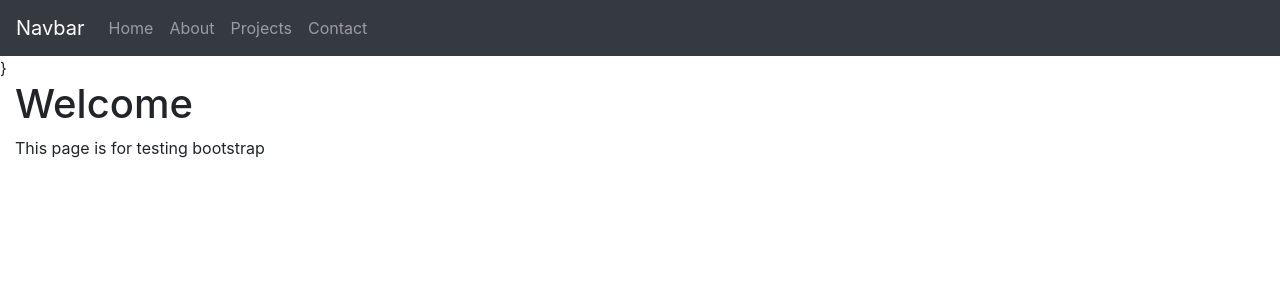
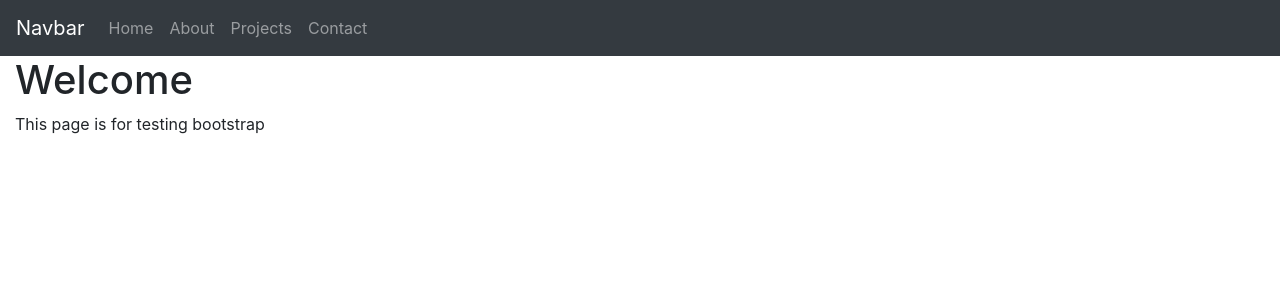
Before and after one commit to kds-rune/kds-rune.github.io, a Jekyll site: the page built from index.html, in a window 1280 px wide. Shown: the top 300 px of the page. Built offline with Jekyll 4.4.1, drawn with Linux system fonts in a browser that asks for light colours; nearby versions of some CDN libraries.

Commit message:
commit from rune

```diff
--- a/index.html
+++ b/index.html
@@ -3,7 +3,7 @@ layout: base_bootstrap
 title: index
 ---
 
-{% include navbar_bootstrap.html %}}
+{% include navbar_bootstrap.html %}
 
 <div class="container-fluid">
  <h1 class="">Welcome</h1>
```
